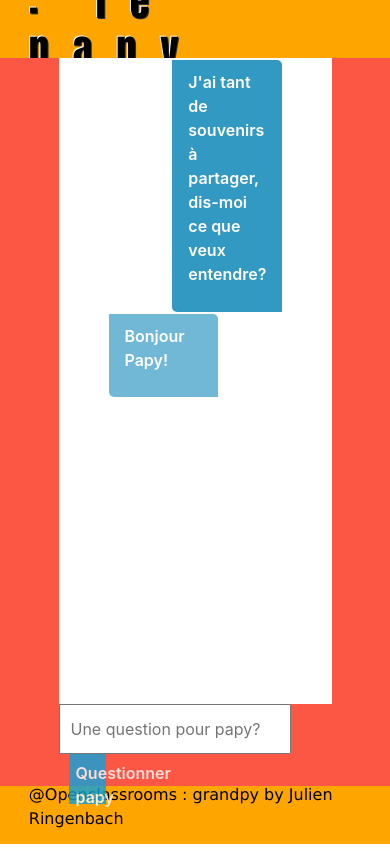
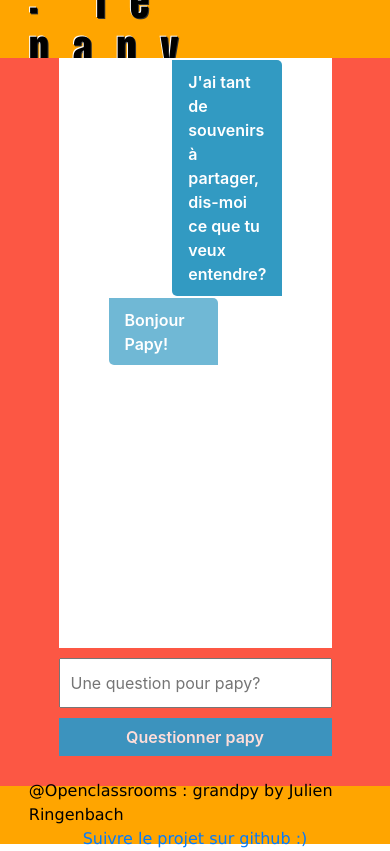
Before and after one commit to jringenbach/Project_7, a Flask app: page / in a window 390 px wide. Run offline with Flask 2, Linux system fonts and the light colour scheme; some libraries are stand-ins or nearby versions.

Commit message:
Responsive design updated

```diff
--- a/app/static/app/css/base.css
+++ b/app/static/app/css/base.css
@@ -24,6 +24,7 @@ header, footer{
     align-items : center;
     background-color : orange;
     display : flex;
+    flex-direction : column;
     height : 6%;
     width: 100%;
     justify-content : center;
@@ -34,6 +35,10 @@ header, footer{
     margin : auto;
 }
 
+p{
+    margin : 0px;
+}
+
 header h1{
     letter-spacing: 0.6em;
     font-family: Impact, Haettenschweiler, 'Arial Narrow Bold', sans-serif;
--- a/app/static/app/css/index.css
+++ b/app/static/app/css/index.css
@@ -32,7 +32,6 @@
     align-items: center;
     display : flex;
     flex-direction : row;
-    flex-wrap : wrap;
     height : 10%;
     margin : auto;
     margin-bottom : 10px;
@@ -77,3 +76,32 @@
     margin : 2%;
     width : 95%;
 }
+
+@media all and (max-width : 1280px){
+    #question-form{
+        display : flex;
+        flex-direction : column;
+        height : auto;
+        margin-top : 10px;
+    }
+
+    #button-submit{
+        height : auto;
+        margin-bottom : 20px;
+        margin-left : 0px;
+        width : 100%;
+    }
+
+    #question-input{
+        margin-bottom : 10px;
+        width : 100%;
+    }
+
+    /*.grandpy-message{
+        align-self: center;
+    }
+
+    .user-message{
+        align-self : center;
+    }*/
+}
--- a/app/templates/app/base.html
+++ b/app/templates/app/base.html
@@ -21,6 +21,7 @@
             <footer>
                 {% block footer %}
                     <p>@Openclassrooms : grandpy by Julien Ringenbach</p>
+                    <p><a href="https://github.com/jringenbach/Project_7">Suivre le projet sur github :)</a></p>
                 {% endblock %}
             </footer>
 
--- a/grandpy/grandpytalk.py
+++ b/grandpy/grandpytalk.py
@@ -16,7 +16,7 @@ class Grandpytalk:
         liste_intro_phrase = [
             "Que veux-tu savoir mon petit?",
             "Ravi de te voir mon enfant. Je peux t'aider?",
-            "J'ai tant de souvenirs à partager, dis-moi ce que veux entendre?",
+            "J'ai tant de souvenirs à partager, dis-moi ce que tu veux entendre?",
             "Puis-je faire quelque chose pour toi mon petit?",
             "Dans ma folle jeunesse, j'ai visité plein de lieux. Dis-moi le lieu que tu voudrais me voir te raconter!",
             "C'est une belle journée pour te parler du monde, n'est-ce pas? De quoi veux-tu que je te parle?",
--- a/grandpy/parser.py
+++ b/grandpy/parser.py
@@ -66,7 +66,7 @@ class Parser:
 
         message : string"""
 
-        check_phrase = r"(adresse de|ou se trouve|informations sur|Parle-moi de|Parle moi de) (?P<lieu>[^,.;:?]+)[.,;:?]*"
+        check_phrase = r"(adresse de|ou se trouve|informations sur|Comment se rendre a|Parle moi de) (?P<lieu>[^,.;:?]+)[.,;:?]*"
         message_parsed = re.search(check_phrase, message)
 
         if message_parsed is not None:
```
